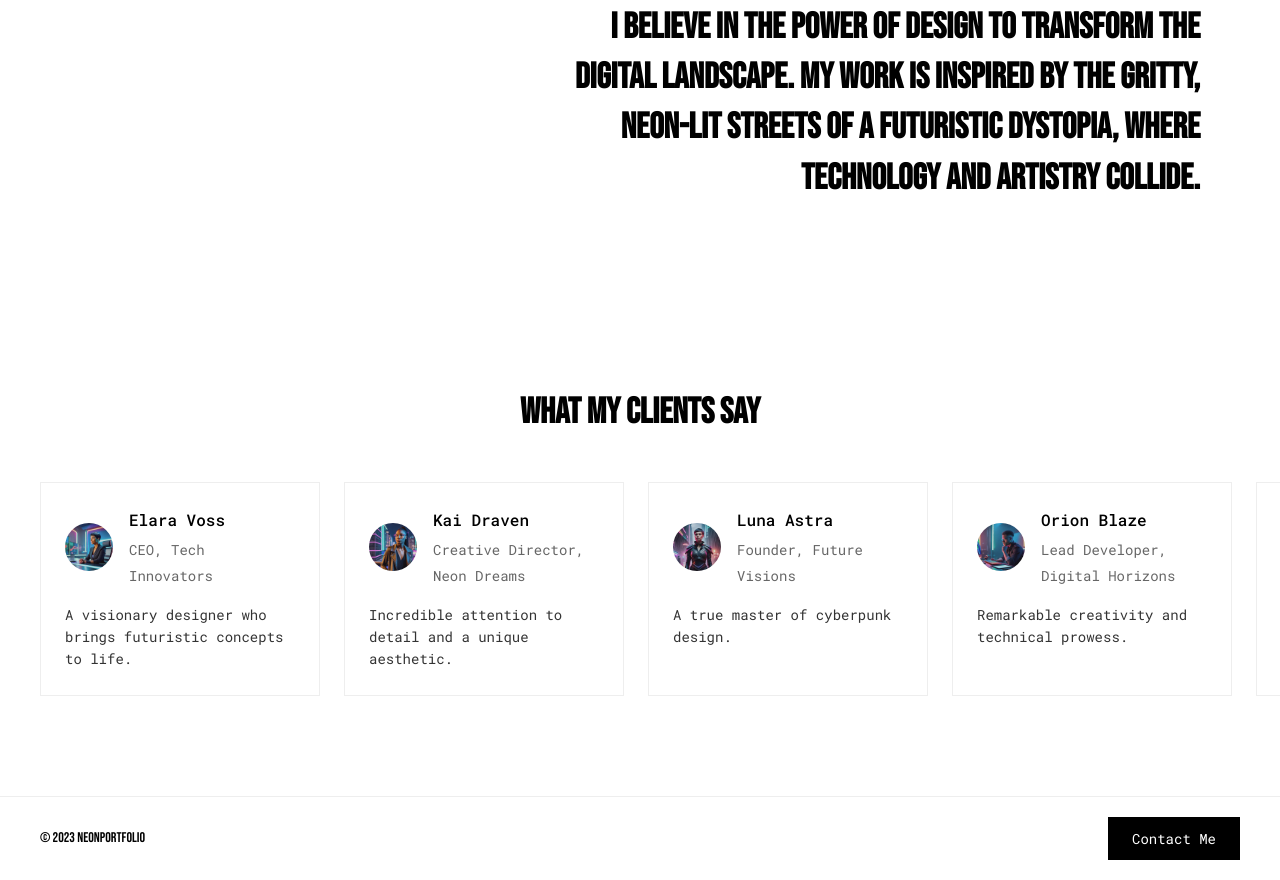
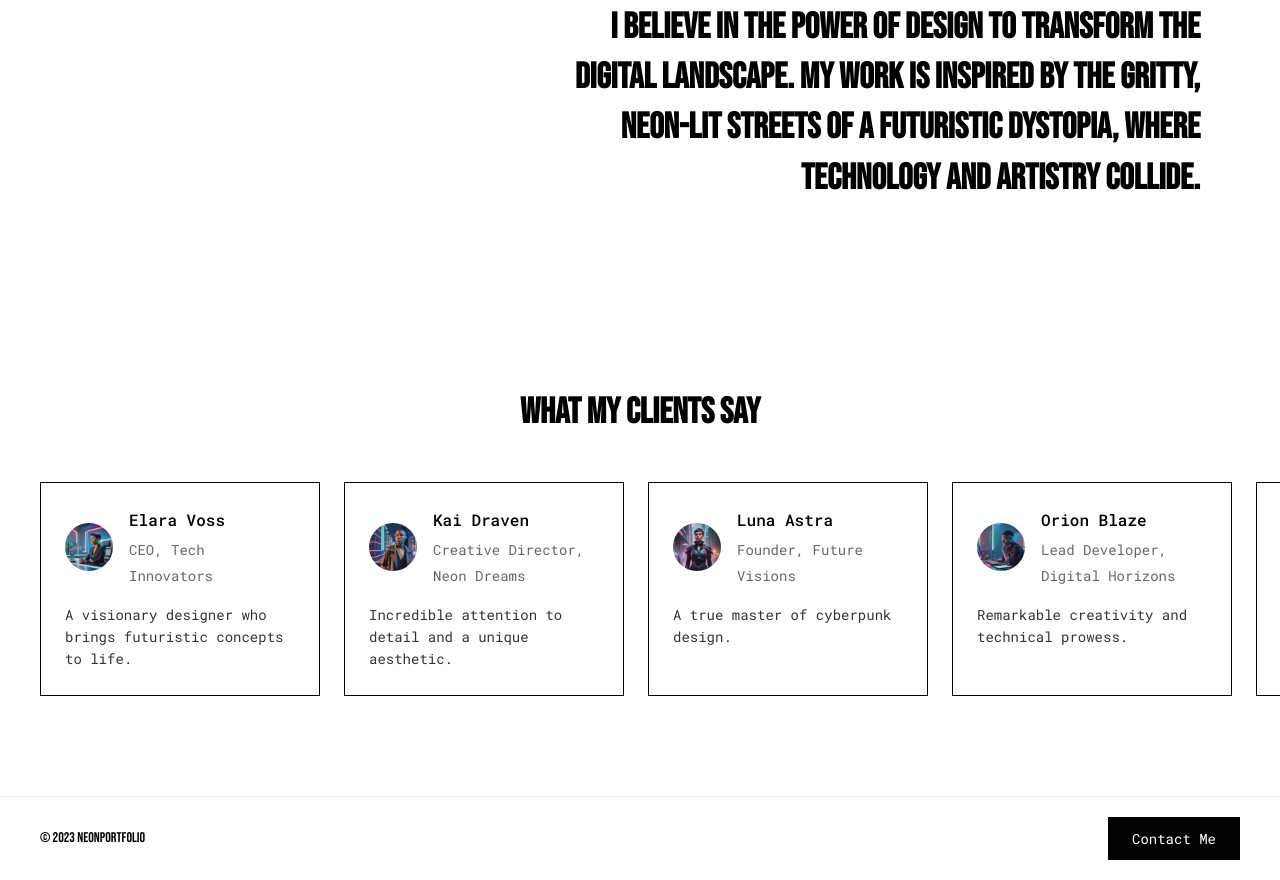
Before and after one commit to Mystic-commits/Capstone, a plain HTML site: page index.html in a window 1280 px wide. Shown: the part 4784-5664 px from the top of the page. Drawn offline with Linux system fonts and the light colour scheme.

Commit message:
Update styles.css

```diff
--- a/styles.css
+++ b/styles.css
@@ -311,7 +311,7 @@ h4.statement {
     scroll-snap-align: start;
     background: #fff;
     padding: 24px;
-    border: 1px solid #eee;
+    border: 1px solid black;
 }
 
 .testimonial-header {
```
